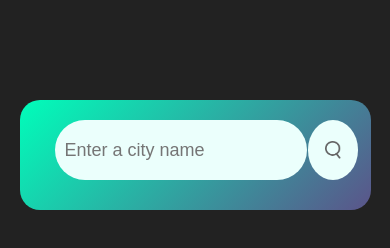
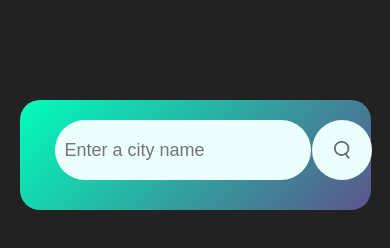
Before and after one commit to shezafarooq/weather-app, a plain HTML site: page index.html in a window 390 px wide. Drawn offline with Linux system fonts and the light colour scheme.

Commit message:
Update style.css

```diff
--- a/style.css
+++ b/style.css
@@ -116,7 +116,7 @@ body{
 @media screen and (max-width: 500px) /*media query: TO ADD RESPONSIVENESS*/
 {
 .search{
-    width: 110%;
+    width: 115%;
     display: flex;
     align-items: start;
     justify-content: space-between;
```
